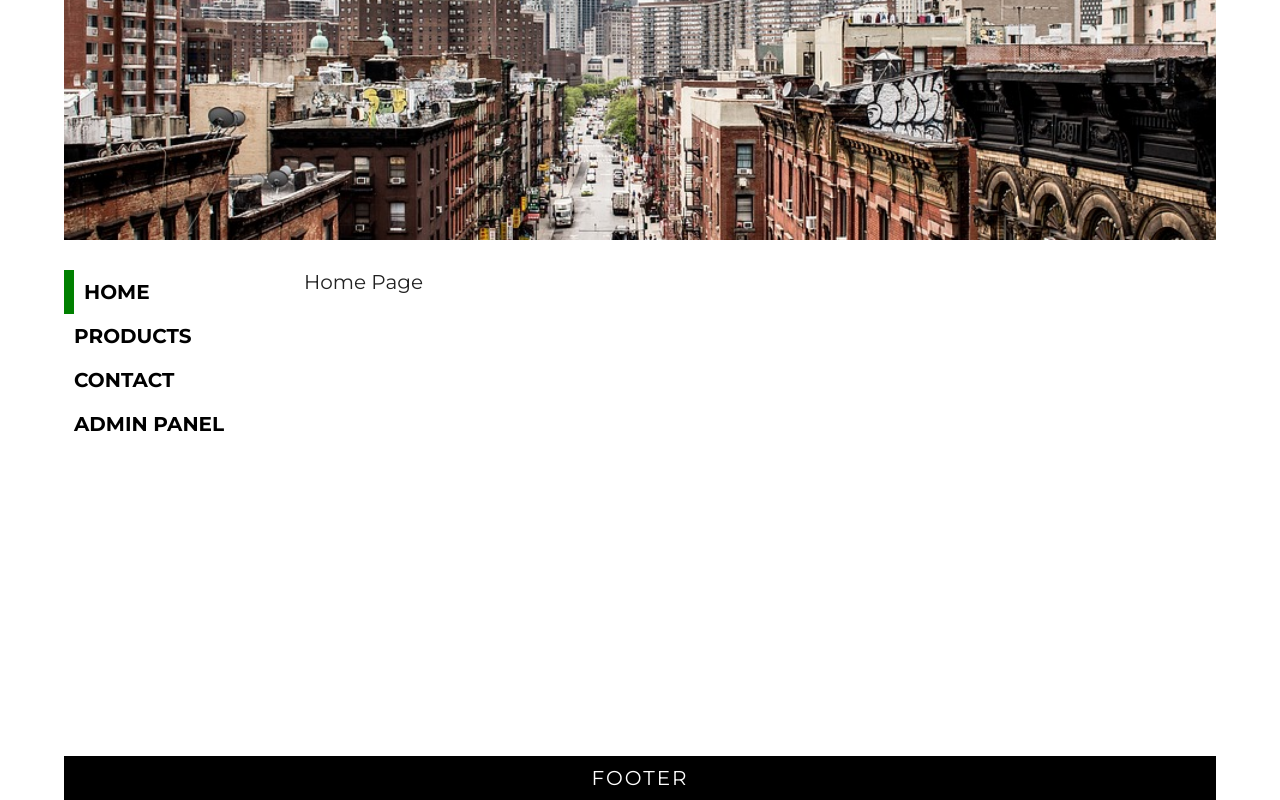
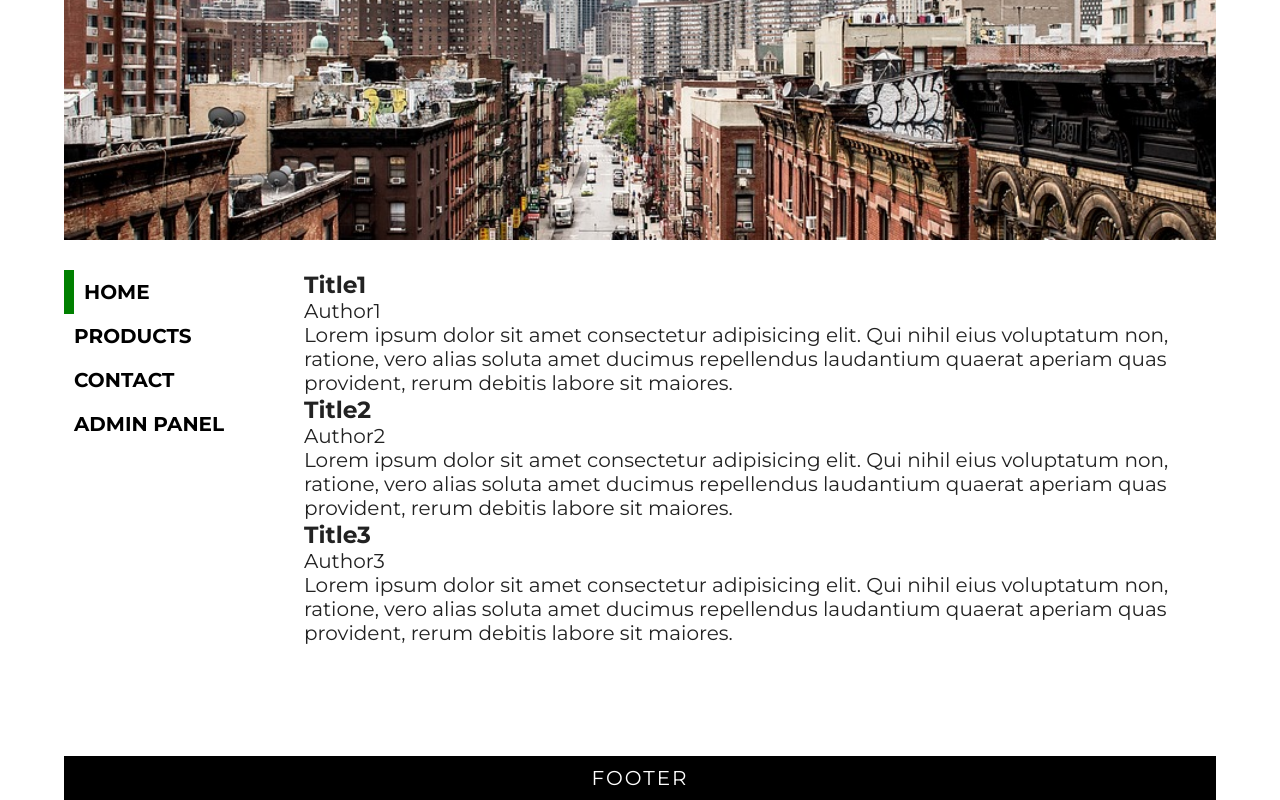
Before and after one commit to MMadejsza/React_Router_Practice, a React (Create React App) app: page / in a window 1280 px wide. Built offline with nearby package versions, Linux system fonts and the light colour scheme.

Commit message:
Article component and displaying articles from array

```diff
--- /dev/null
+++ b/src/components/Article.js
@@ -0,0 +1,13 @@
+import React from 'react';
+
+const Article = ({title, author, text}) => {
+	return (
+		<article>
+			<h3>{title}</h3>
+			<span>{author}</span>
+			<p>{text}</p>
+		</article>
+	);
+};
+
+export default Article;
--- a/src/pages/HomePage.js
+++ b/src/pages/HomePage.js
@@ -1,11 +1,35 @@
 import React from 'react';
+import Article from '../components/Article';
+
+const articles = [
+	{
+		id: 1,
+		title: 'Title1',
+		author: 'Author1',
+		text: 'Lorem ipsum dolor sit amet consectetur adipisicing elit. Qui nihil eius voluptatum non, ratione, vero alias soluta amet ducimus repellendus laudantium quaerat aperiam quas provident, rerum debitis labore sit maiores.',
+	},
+	{
+		id: 2,
+		title: 'Title2',
+		author: 'Author2',
+		text: 'Lorem ipsum dolor sit amet consectetur adipisicing elit. Qui nihil eius voluptatum non, ratione, vero alias soluta amet ducimus repellendus laudantium quaerat aperiam quas provident, rerum debitis labore sit maiores.',
+	},
+	{
+		id: 3,
+		title: 'Title3',
+		author: 'Author3',
+		text: 'Lorem ipsum dolor sit amet consectetur adipisicing elit. Qui nihil eius voluptatum non, ratione, vero alias soluta amet ducimus repellendus laudantium quaerat aperiam quas provident, rerum debitis labore sit maiores.',
+	},
+];
 
 const HomePage = () => {
-	return (
-		<>
-			<p>Home Page</p>
-		</>
-	);
+	const artList = articles.map((art) => (
+		<Article
+			key={art.id}
+			{...art}
+		/>
+	));
+	return <div className='home'>{artList}</div>;
 };
 
 export default HomePage;
```
